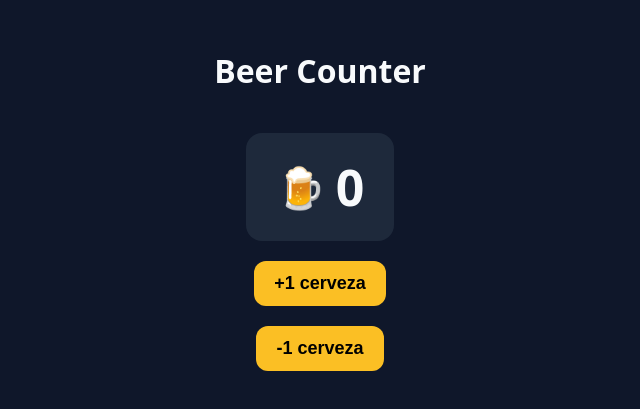
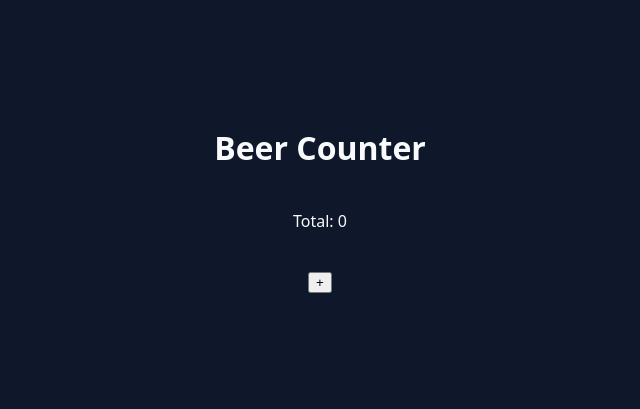
Before and after one commit to SaithXP/beer-counter, a React (Vite) app: page / in a window 1280 px wide. Shown: the part 201-610 px from the top of the page, without its empty margins (320-960 px from the left). Built offline with nearby package versions, Linux system fonts and the light colour scheme.

Commit message:
cards annadidas para ver el hisorial de cervezas

```diff
--- a/src/App.tsx
+++ b/src/App.tsx
@@ -2,28 +2,33 @@ import { useState } from "react";
 import './App.css'
 
 function App(){
-  const [count, setcount] = useState(0)
+  const [beers, setBeers] = useState<number []>([])
+  const addBeer = () => {
+    setBeers(prev => [...prev, Date.now()])
+  }
 
   return(
     <div className="container">
       <h1 className="tittle">Beer Counter</h1>
 
-      <div className="counterBox">
-        <span className="icon">🍺</span>
-        <span className="count">{count}</span>
+      <div className="total">
+        Total: {beers.length}
       </div>
 
-      <button
-        className="button"
-        onClick={() => setcount(count + 1)}
-      >
-          +1 cerveza
-      </button>
-      <button
-        className="button"
-        onClick={() => setcount(count - 1)}
-      >
-          -1 cerveza
+      <div className="listWrapper">
+        <div className="list">
+          {beers.map((beer, index) => (
+            <div key={beer} className="card">
+              Cerveza {index +1}
+            </div>
+          ))}
+        </div>
+
+        <div className="fadeBottom" />
+      </div>
+
+      <button className="fab" onClick={addBeer}>
+        +
       </button>
     </div>
   )
```
